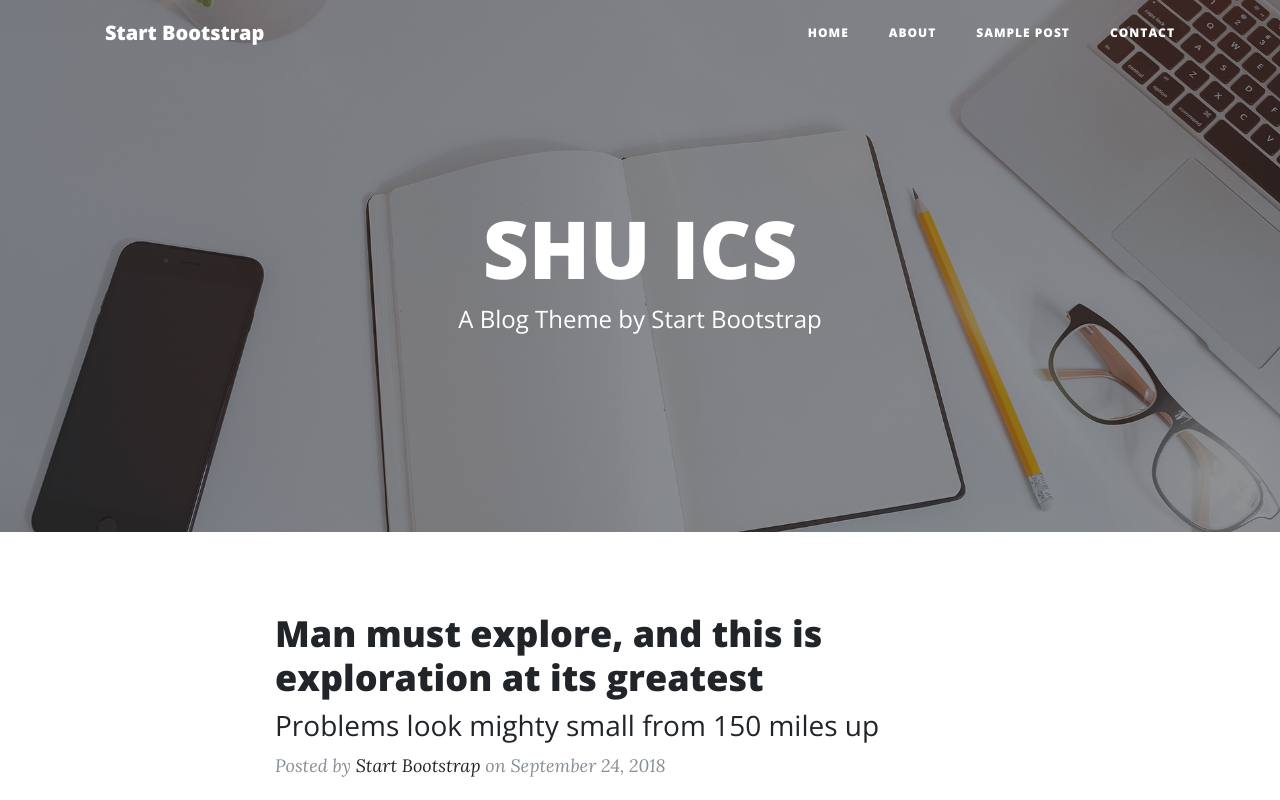
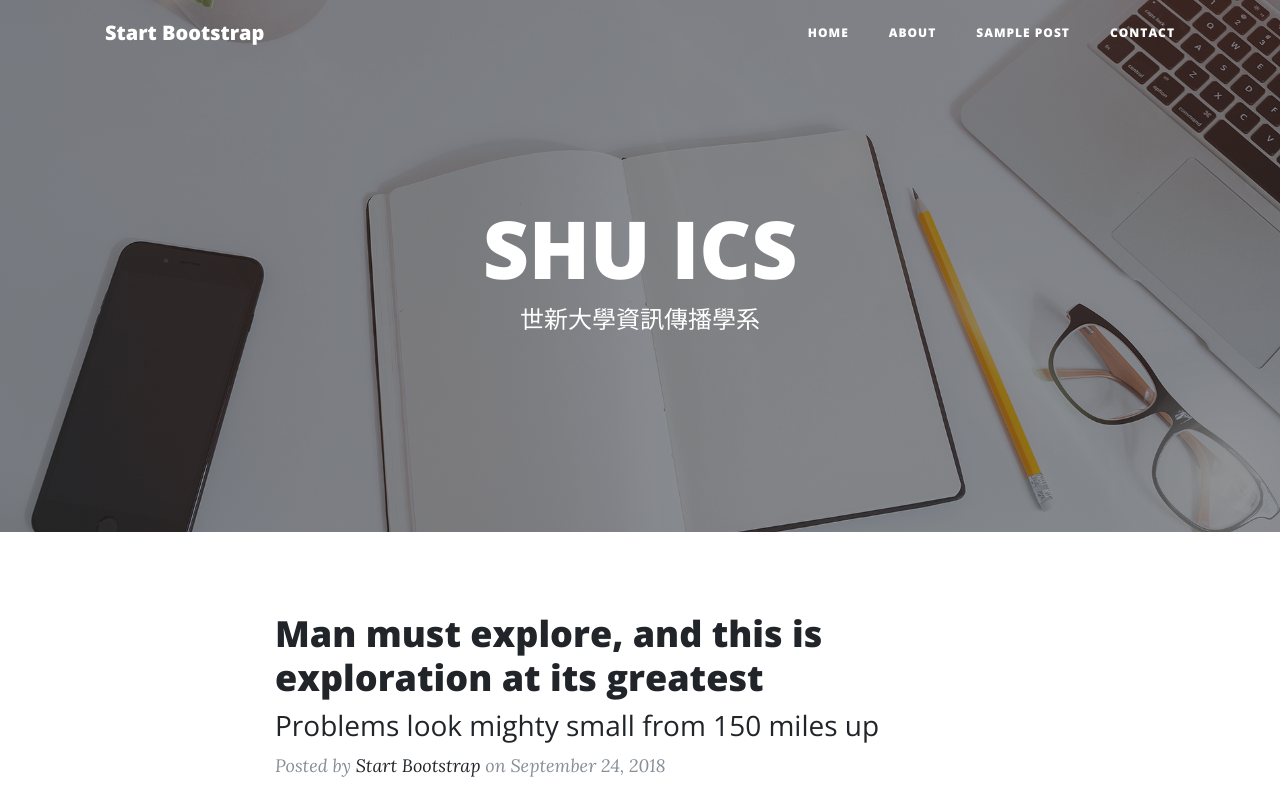
Before and after one commit to blahblahchiakimo/shuics106websitebycyw, a website: page index.html in a window 1280 px wide. Shown: the top 800 px of the page. Drawn offline with nearby package versions, Linux system fonts and the light colour scheme.

Commit message:
Update index.html

```diff
--- a/index.html
+++ b/index.html
@@ -60,7 +60,7 @@
           <div class="col-lg-8 col-md-10 mx-auto">
             <div class="site-heading">
               <h1>SHU ICS</h1>
-              <span class="subheading">A Blog Theme by Start Bootstrap</span>
+              <span class="subheading">世新大學資訊傳播學系</span>
             </div>
           </div>
         </div>
```
